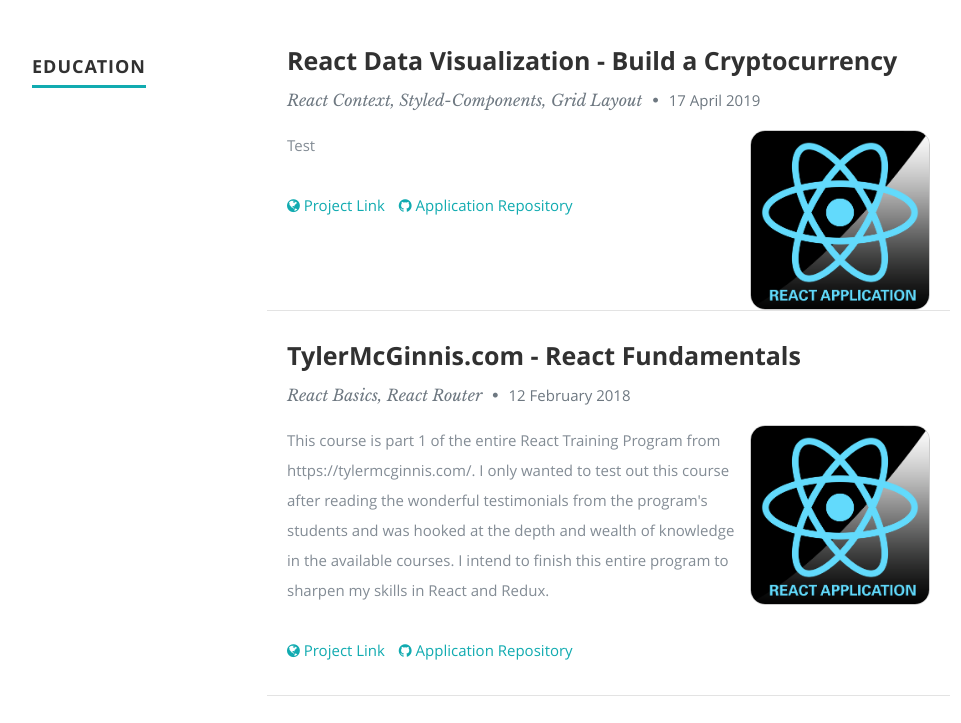
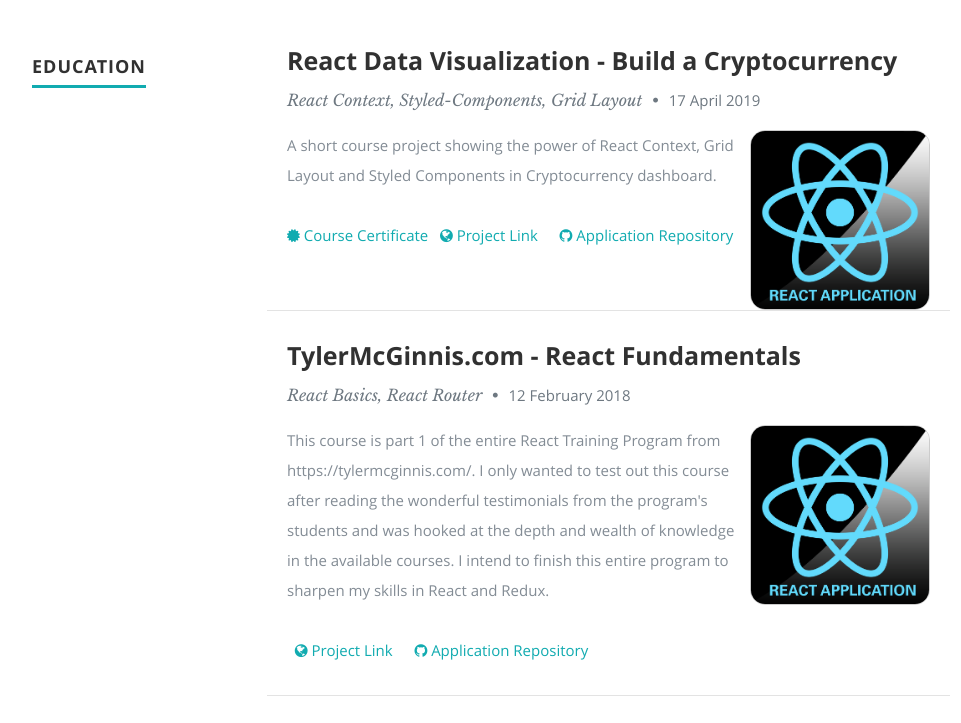
Before and after one commit to afide26/afresume, a website: page public/index.html in a window 1280 px wide. Shown: the part 1660-2383 px from the top of the page, without its empty margins (118-1079 px from the left). Drawn offline with nearby package versions, Linux system fonts and the light colour scheme.

Commit message:
Conditional for certificates and Rails pdf certificate

```diff
--- a/public/index.html
+++ b/public/index.html
@@ -166,9 +166,12 @@
               {{ item.description }}
             </p>
             <p>
+              <a class="project-links" ng-if="item.certificate" ng-href="{{item.certificate}}" target="_blank">
+                <i class="fa fa-certificate"></i> Course Certificate
+              </a>&nbsp;
               <a class="project-links" ng-href="{{item.project}}" target="_blank">
                 <i class="fa fa-globe"></i> Project Link
-              </a>
+              </a>&nbsp;
               <a class="project-links" ng-href="{{item.repository}}" target="_blank">
                 <i class="fa fa-github"></i> Application Repository
               </a>
--- a/public/js/resumeData.json
+++ b/public/js/resumeData.json
@@ -53,7 +53,8 @@
         "school": "React Data Visualization - Build a Cryptocurrency",
         "degree": "React Context, Styled-Components, Grid Layout",
         "graduated": "17 April 2019",
-        "description": "Test",
+        "description": "A short course project showing the power of React Context, Grid Layout and Styled Components in Cryptocurrency dashboard.",
+        "certificate": "https://www.udemy.com/certificate/UC-Q0VLFQMW/",
         "project": "https://afide26.github.io/CryptoDash/",
         "image": "../images/REACTDisplay.jpg",
         "repository": "https://github.com/afide26/CryptoDash"
@@ -62,6 +63,7 @@
         "school": "TylerMcGinnis.com - React Fundamentals",
         "degree": "React Basics, React Router",
         "graduated": "12 February 2018",
+        "certificate": "",
         "description": "This course is part 1 of the entire React Training Program from https://tylermcginnis.com/. I only wanted to test out this course after reading the wonderful testimonials from the program's students and was hooked at the depth and wealth of knowledge in the available courses. I intend to finish this entire program to sharpen my skills in React and Redux.",
         "project": "https://react-battle-e4a2f.firebaseapp.com/",
         "image": "../images/REACTDisplay.jpg",
@@ -72,6 +74,7 @@
         "degree": "Advanced SASS, Block Element Modifier, Image Optimisation, Flexbox and Grid System",
         "graduated": "28 January 2018",
         "description": "This course covered 28 hours of lectures and code along experience on the latest technologies involving CSS. The project involved intensive coding exercises that was designed to expose the student to real word scenarios needed in styling modern websites without neglecting older browsers for compatibility. It delved into BEM, folder architecture for SASS, Flexbox and the latest Grid system layout disciplines in CSS.",
+        "certificate": "https://www.udemy.com/certificate/UC-WWS85VTO/",
         "project": "https://afide26.github.io/Nexter/",
         "image": "../images/sass.png",
         "repository": "https://github.com/afide26/Nexter"
@@ -83,12 +86,14 @@
         "description": "This course covered 36+ hours of lectures and code along examples that covered the best practices in using ReactJS, Redux, Jest, Enzyme, React Router, Redux Thunk, Firebase, SASS and BEM. The sample application employed most of the advanced concepts in React and Redux whilst using asynchronous data fetching and updating of data hosted in Firebase.",
         "project": "https://expensify-af.herokuapp.com/",
         "image": "../images/REACTDisplay.jpg",
+        "certificate": "https://www.udemy.com/certificate/UC-2QD8KQST/",
         "repository": "https://github.com/afide26/expensify"
       },
       {
         "school": "UDEMY - Git a Web Developer Job: Mastering the Modern Workflow",
         "degree": "Building Web Applications Using Webpack, Gulp, BEM, PostCSS",
-        "graduated": "04 September 2017",
+        "graduated": "06 September 2017",
+        "certificate": "https://www.udemy.com/certificate/UC-QWZ7CL54/",
         "description": "This course covered the best practice in organised workflow for web development including modules, style imports and image optimisation. The course is 15.5 hours long from a very knowledgable instructor. I refer to this course from time to time to refresh my knowledge in the proper ways of organising code and workflow.",
         "project": "https://afide26.github.io/git-ts-site/",
         "image": "../images/git.png",
@@ -121,7 +126,8 @@
         "description": "The course takes aspiring web developers into a plethora of web development topics like HTML, CSS, Javascript for both front end and back end, version control, No SQL databases, authenticaion, authorisation to prepare for a potential career in Web development. The online course entails tests, code challenges and sample web application as capstone project.",
         "project": "https://afide-yelpcamp.herokuapp.com/",
         "image": "../images/NodeMongoExpress.jpg",
-        "repository": "https://github.com/afide26/webbootcamp"
+        "repository": "https://github.com/afide26/webbootcamp",
+        "certificate": "https://www.udemy.com/certificate/UC-1RWH7DA4/"
       },
       {
         "school": "CareerFoundry",
```
Also changed, not shown: 1 other file.
